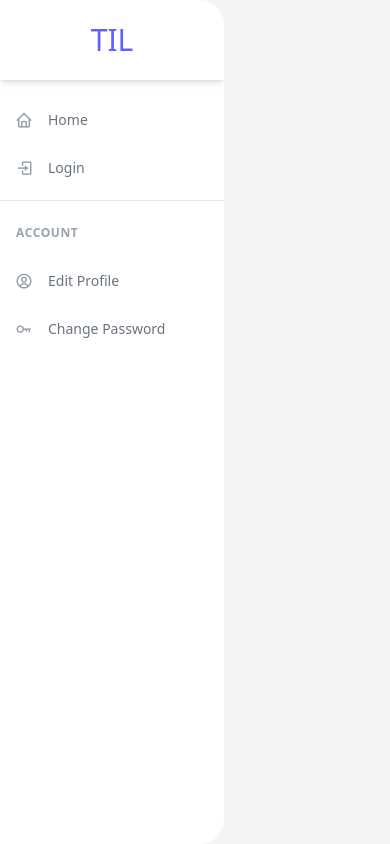
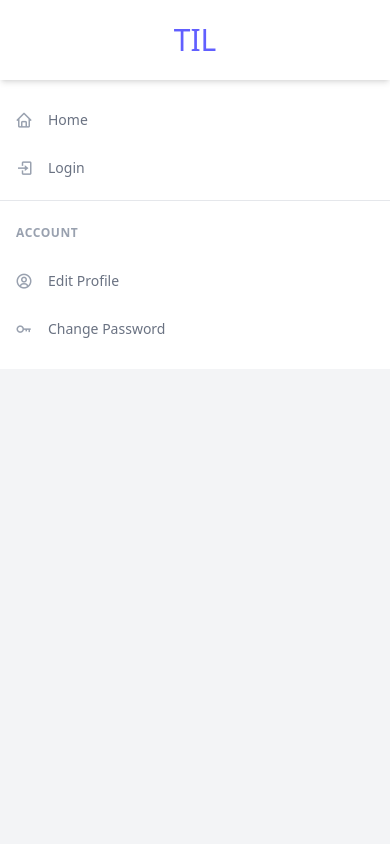
Before and after one commit to luigiay1123/django2nd, a Django app: page / in a window 390 px wide. Run offline with Django 5.2, Linux system fonts and the light colour scheme; data that the repository does not hold is empty.

Commit message:
45. Editing base html for responsive view

```diff
--- a/til/templates/base.html
+++ b/til/templates/base.html
@@ -12,8 +12,8 @@
   <body>
 
     <!-- component is from https://tailwindcomponents.com/component/sidebar-navigation -->
-    <div class="min-h-screen flex flex-row bg-gray-100">
-      <div class="flex flex-col w-56 bg-white rounded-r-3xl overflow-hidden">
+    <div class="min-h-screen flex flex-col md:flex-row bg-gray-100">
+      <div class="flex flex-col md:w-56 bg-white md:rounded-r-3xl overflow-hidden">
         <div class="flex items-center justify-center h-20 shadow-md">
           <h1 class="text-3xl uppercase text-indigo-500">TIL</h1>
         </div>
@@ -62,7 +62,7 @@
           </li>
         </ul>
       </div>
-      <div class="flex-1 flex justify-center">
+      <div class="flex-1 flex justify-center p-4 md:p-16">
         {% block body %}
           {% block content %} {% endblock content %}
         {% endblock body %}
```
